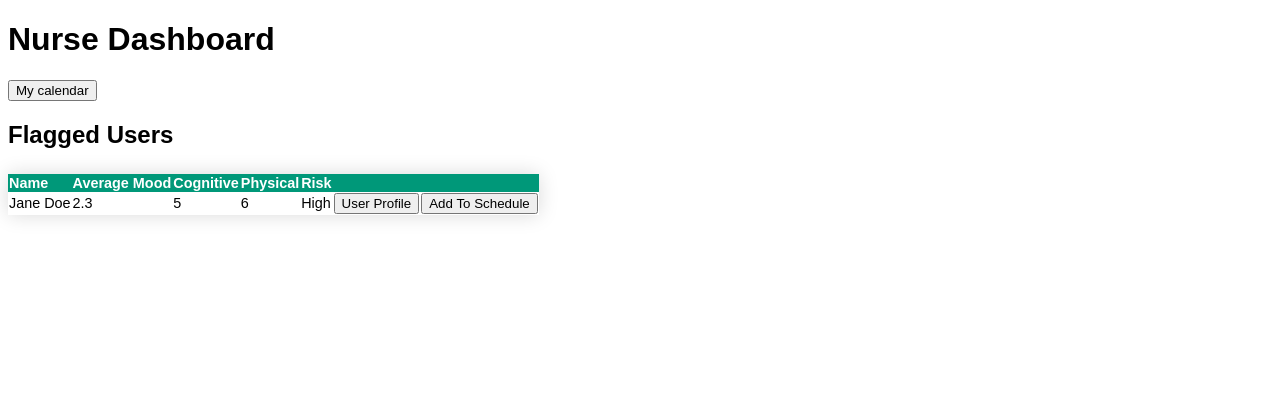
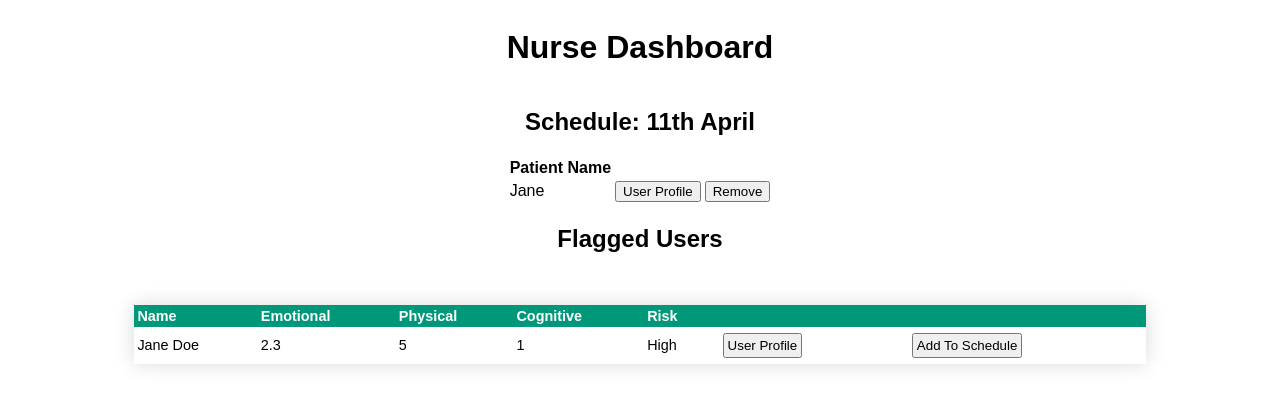
Before and after one commit to cfglondon24/Team-8, a Flask app: template templates/nurse-dashboard.html in a window 1280 px wide. Shown: the top 407 px of the page. Run offline with Flask 3, Linux system fonts and the light colour scheme; the template is opened without the code that fills it, so the values that code supplies are empty.

Commit message:
feat(front-end) added nurses schedule

```diff
--- a/templates/nurse-dashboard-script.js
+++ b/templates/nurse-dashboard-script.js
@@ -0,0 +1,4 @@
+const userEntries =  document.querySelectorAll('tr');
+
+console.log(userEntries);
+console.log('yass');
--- a/templates/nurse-dashboard-style.css
+++ b/templates/nurse-dashboard-style.css
@@ -2,16 +2,28 @@
     font-family:Arial, Helvetica, sans-serif;
 }
 
-.flagged-table {
+body{
+    display:grid;
+    justify-items: center;
+}
+
+#flagged-table {
     border-collapse: collapse;
-    margin: 25px 0;
+    width:80%;
+    margin: 2rem 0;
     font-size: 0.9em;
     font-family: sans-serif;
-    min-width: 400px;
+    min-width: 500px;
     box-shadow: 0 0 20px rgba(0, 0, 0, 0.15);
 }
 
-.flagged-table thead tr {
+#flagged-table * {
+    padding: 3px;
+    margin: 3px;
+  }
+
+
+#flagged-table thead tr {
     background-color: #009879;
     color: #ffffff;
     text-align: left;
--- a/templates/nurse-dashboard.html
+++ b/templates/nurse-dashboard.html
@@ -5,31 +5,49 @@
     <meta name="viewport" content="width=device-width, initial-scale=1.0">
     <title>Nurse Style</title>
     <link rel="stylesheet" href="nurse-dashboard-style.css">
+    <script type="text/javascript" src="nurse-dashboard-script.js"></script>
 </head>
 <body>
     <h1>Nurse Dashboard</h1>
 
-    <button id="calender-button">My calendar</button>
+    <h2>Schedule: 11th April</h2>
+    <table class="">
+        <thead>
+            <tr>
+                <th>Patient Name</th>
+                <th></th>
+                <th></th>
+            </tr>
+        </thead>
+        <tbody>
+            <tr>
+                <td>Jane</td>
+                <td><button>User Profile</button></td>
+                <td><button>Remove</button></td>
+            </tr>
+        </tbody>
+    </table>
+
 
     <h2>Flagged Users</h2>
-        <table class="flagged-table">
+        <table id="flagged-table">
             <thead>
                 <tr>
                     <th>Name</th>
-                    <th>Average Mood</th>
+                    <th>Emotional</th>
+                    <th>Physical</th>
                     <th>Cognitive</th>
-                    <th>Physical</th>
                     <th>Risk</th>
                     <th></th>
                     <th></th>
                 </tr>
             </thead>
-            <tbody>
-                <tr>
+            <tbody id="entries">
+                <tr id='entry-1'>
                     <td>Jane Doe</td>
                     <td>2.3</td>
                     <td>5</td>
-                    <td>6</td>
+                    <td>1</td>
                     <td>High</td>
                     <td><a href="#">
                         <button>User Profile</button>
```
